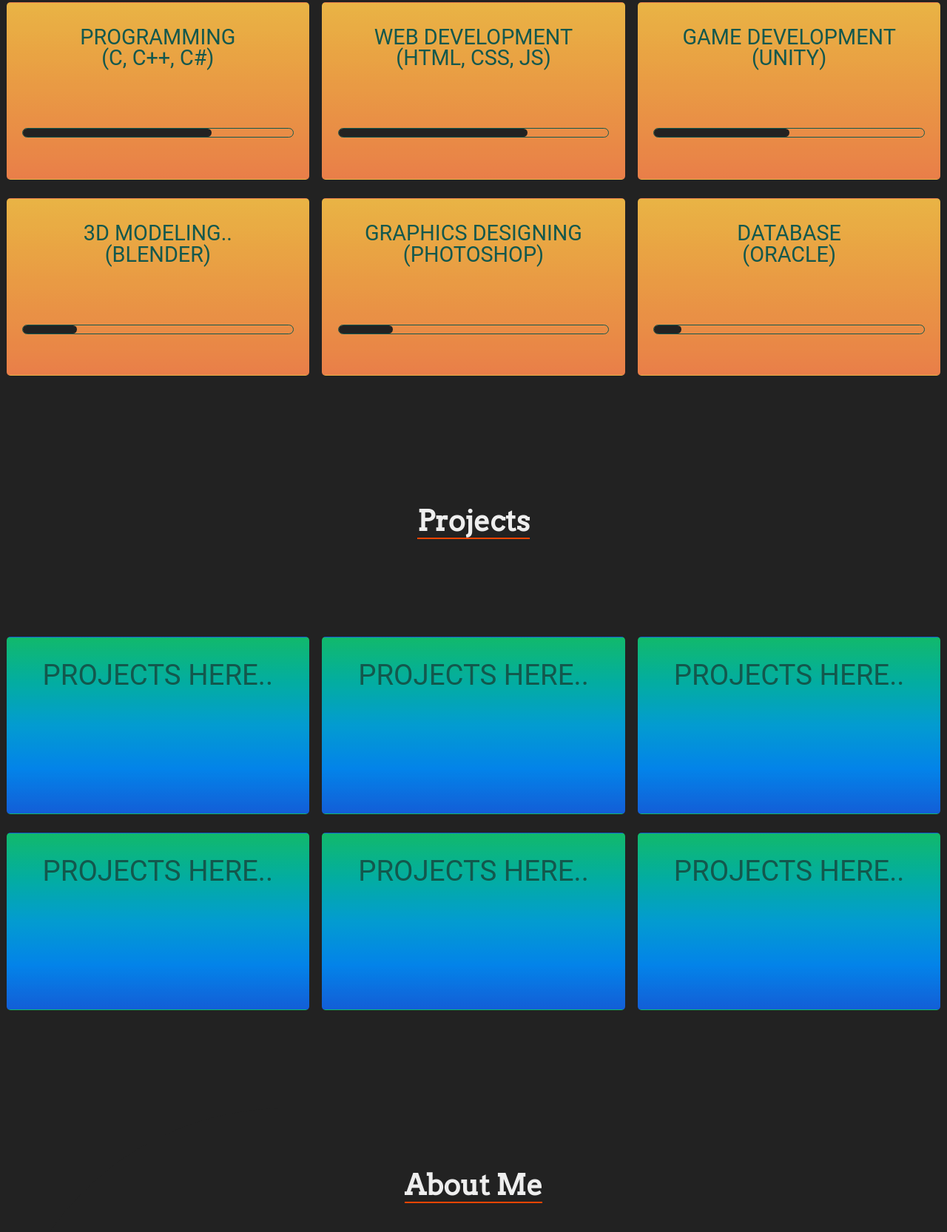
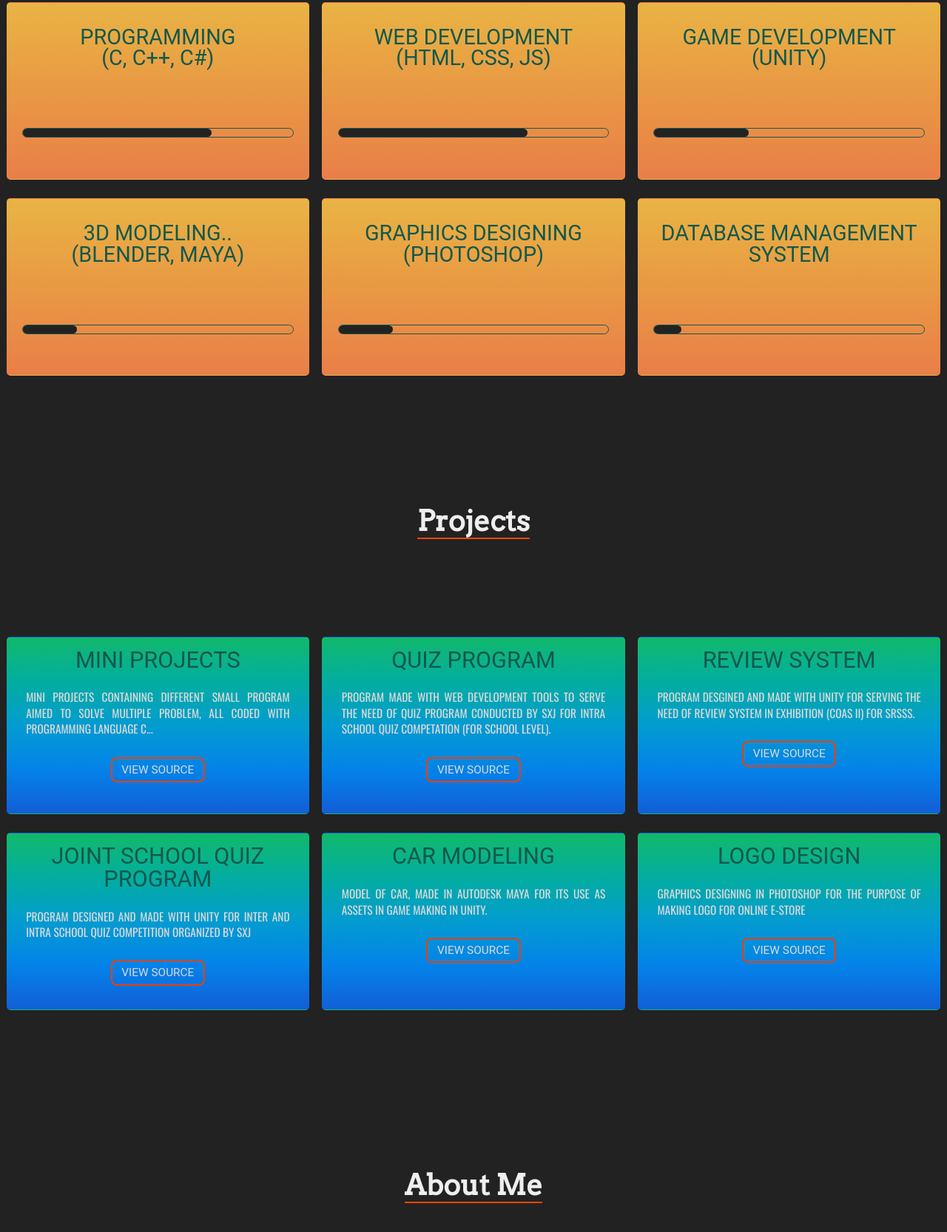
Before and after one commit to Thaparoshan143/Portfolio_forWorkshop, a plain HTML site: page index.html in a window 1280 px wide. Shown: the part 1082-2748 px from the top of the page at 74% size. Drawn offline with nearby package versions, Linux system fonts and the light colour scheme; a web font is replaced by a local one.

Commit message:
almost finalized, left to debug and clean up

```diff
--- a/index.html
+++ b/index.html
@@ -37,7 +37,7 @@
                         </div>
                         <div>
                             <span>Roshan Thapa</span>
-                            <span>An energetic and young Computer Engineering Student</span>
+                            <span>An Energetic and Eager Computer Engineering Student</span>
                             <button><a href="#Skills">Explore</a></button>
                         </div>
                     </div>
@@ -48,32 +48,32 @@
                     <div class="Container-Box">
                         <div class="Bor-Sha-Box items" id="Pro">Programming <br>(C, C++, C#)
                             <div class="Pro-Cont">
-                                <div class="Progress"></div>
+                                <div class="Progress"  style="width:70%;"></div>
                             </div>
                         </div>
                         <div class="Bor-Sha-Box items" id="Web">Web Development <br>(HTML, CSS, JS)
                             <div class="Pro-Cont">
-                                <div class="Progress"></div>
+                                <div class="Progress"  style="width:70%;"></div>
                             </div>
                         </div>
                         <div class="Bor-Sha-Box items" id="GDU">Game Development <br>(Unity)
                             <div class="Pro-Cont">
-                                <div class="Progress"></div>
+                                <div class="Progress"  style="width:35%;"></div>
                             </div>
                         </div>
-                        <div class="Bor-Sha-Box items" id="TDM">3D Modeling.. <br>(Blender)
+                        <div class="Bor-Sha-Box items" id="TDM">3D Modeling.. <br>(Blender, Maya)
                             <div class="Pro-Cont">
-                                <div class="Progress"></div>
+                                <div class="Progress"  style="width:20%;"></div>
                             </div>
                         </div>
                         <div class="Bor-Sha-Box items" id="GDP">Graphics Designing <br>(Photoshop)
                             <div class="Pro-Cont">
-                                <div class="Progress"></div>
+                                <div class="Progress"  style="width:20%;"></div>
                             </div>
                         </div>
-                        <div class="Bor-Sha-Box items" id="DBMS">DataBase <br>(Oracle)
+                        <div class="Bor-Sha-Box items" id="DBMS">DataBase Management System <br>
                             <div class="Pro-Cont">
-                                <div class="Progress"></div>
+                                <div class="Progress"  style="width:10%;"></div>
                             </div>
                         </div>
                     </div>
@@ -82,12 +82,30 @@
                 <div class="Body-Page" id="Projects">
                     <span>Projects</span>
                     <div class="Container-Box">
-                        <div class="items Bor-Sha-Box">Projects Here..</div>
-                        <div class="items Bor-Sha-Box">Projects Here..</div>
-                        <div class="items Bor-Sha-Box">Projects Here..</div>
-                        <div class="items Bor-Sha-Box">Projects Here..</div>
-                        <div class="items Bor-Sha-Box">Projects Here..</div>
-                        <div class="items Bor-Sha-Box">Projects Here..</div>
+                        <div class="items Bor-Sha-Box">Mini Projects<br>
+                            <p>Mini Projects containing different small program aimed to solve multiple problem, all coded with programming language C...</p>
+                            <a href="https://intriguing-steam-75f.notion.site/Mini-Projects-with-C-57801b3a17204c6c877660808901c275">View Source</a>
+                        </div>
+                        <div class="items Bor-Sha-Box">Quiz Program<br>
+                            <p>Program made with Web Development Tools to serve the need of Quiz Program conducted by SXJ for intra school Quiz Competation (For School Level).</p>
+                            <a href="https://drive.google.com/drive/folders/1nf2yvdxZ9-IULPLVbn-WnK4cL5iOAyNM?usp=share_link">View Source</a>
+                        </div>
+                        <div class="items Bor-Sha-Box">Review System<br>
+                            <p>Program desgined and made with Unity for serving the need of Review System in Exhibition (COAS II) for SRSSS.</p>
+                            <a href="https://drive.google.com/drive/folders/1sOGpzWip_lA4XAgYENgLTKWoJegYAeF4?usp=share_link">View Source</a>
+                        </div>
+                        <div class="items Bor-Sha-Box">Joint School Quiz Program<br>
+                            <p>Program designed and made with Unity for Inter and Intra School Quiz Competition organized by SXJ</p>
+                            <a href="https://drive.google.com/drive/folders/1sOGpzWip_lA4XAgYENgLTKWoJegYAeF4?usp=share_link">View Source</a>
+                        </div>
+                        <div class="items Bor-Sha-Box">Car Modeling<br>
+                            <p>Model of Car, Made in AutoDesk Maya for its use as assets in Game making in Unity.</p>
+                            <a href="https://youtu.be/XpuResG0BtA">View Source</a>
+                        </div>
+                        <div class="items Bor-Sha-Box">Logo Design<br>
+                            <p>Graphics Designing in Photoshop for the purpose of making logo for online e-store</p>
+                            <a href="https://drive.google.com/drive/folders/1224NkJCRh-6gUvF8PKLl3_SUK8PCUhTx?usp=share_link">View Source</a>
+                        </div>
                     </div>
                 </div>
 
@@ -96,7 +114,7 @@
                     <br>
                     <div>
                         <p>Hey there I, <span>Roshan Thapa</span> am currently Computer Engineering student of Thapathali Campus.
-                            My workflow includes <span>Programming</span> with C, C++, C#, <span>Web Development</span> with HTML, CSS, JS, <span>Game Development</span> on Unity Game Engine and other such as <span>Blender</span> 3D Modeling...
+                            My workflow includes <span>Programming</span> with C, C++, C#, <span>Web Development</span> with HTML, CSS, JS, <span>Game Development</span> on Unity Game Engine and others such as <span>Blender</span> 3D Modeling...
                         </p>
                     </div>
                 </div>
--- a/style.css
+++ b/style.css
@@ -320,43 +320,42 @@
     border-radius: 30px;
 }
 
-/* Progress width styling */
-#Pro .Progress
+/* Projects container items color change */
+#Projects *
 {
-    width: 70%;
+    background-color: transparent;
 }
 
-#Web .Progress
+#Projects .items
 {
-    width: 70%;
+    font-size:1.6em;
+    background: var(--container-color-two);
+    padding:2vh 2%;
 }
 
-#GDU .Progress
+#Projects a
 {
-    width:50%;
+    font-size:0.5em;
+    text-decoration: none;
+    border:2px solid orangered;
+    border-radius:8px;
+    padding:0.8vh 1vw;
 }
 
-#TDM .Progress
+#Projects a:hover
 {
-    width:20%
+    transition:all 0.4s ease-in-out;
+    border-radius:12px;
+    background-color:orangered;
 }
 
-#GDP .Progress
+#Projects p
 {
-    width:20%;
-}
-
-#DBMS .Progress
-{
-    width:10%;
-}
-/* End of progress styling */
-
-/* Projects container items color change */
-#Projects .items
-{
-    font-size:2em;
-    background: var(--container-color-two);
+    font-family: 'Oswald';
+    line-height: 1.4em;
+    text-align: justify;
+    margin:3vh 0;
+    font-size:0.5em;
 }
 
 
```
